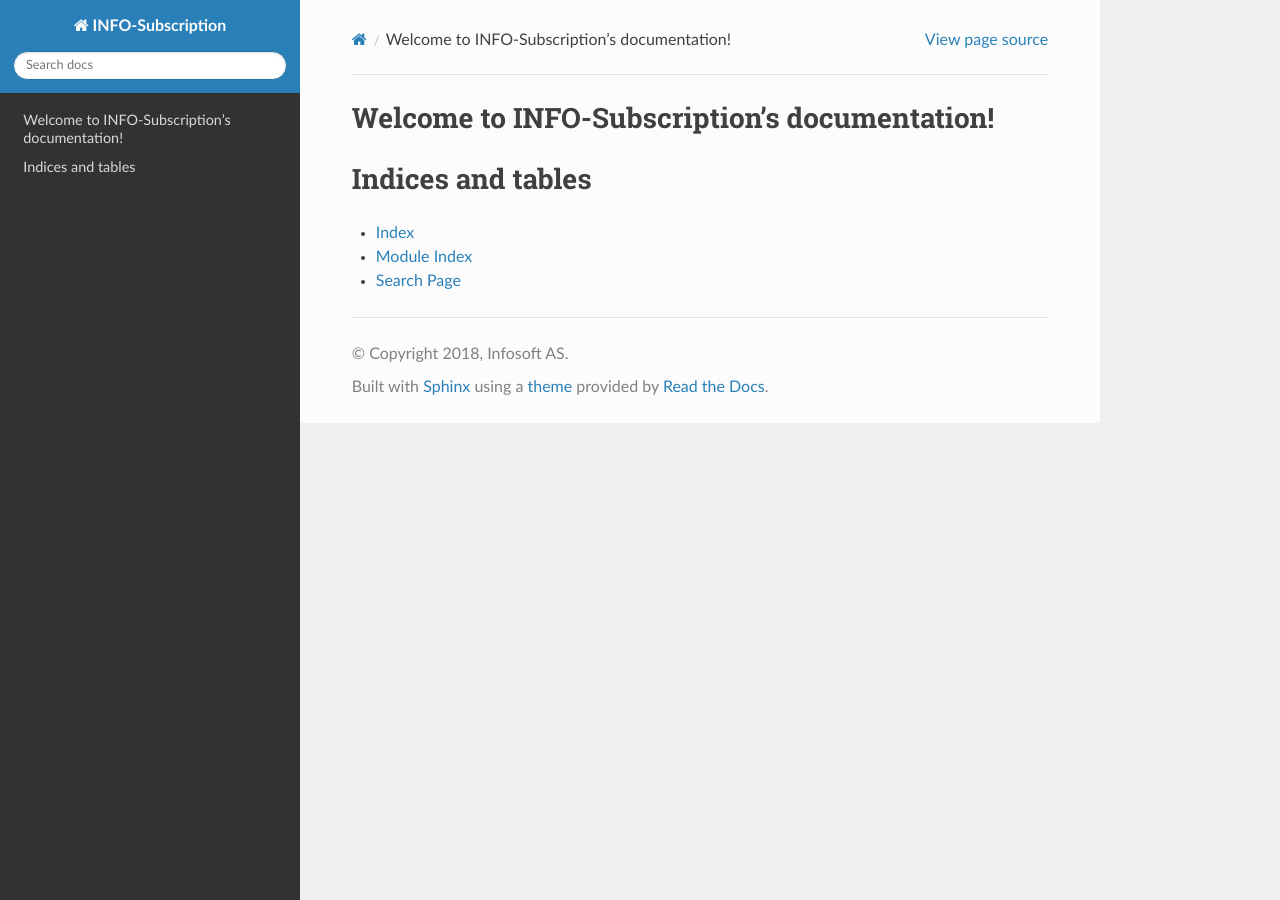
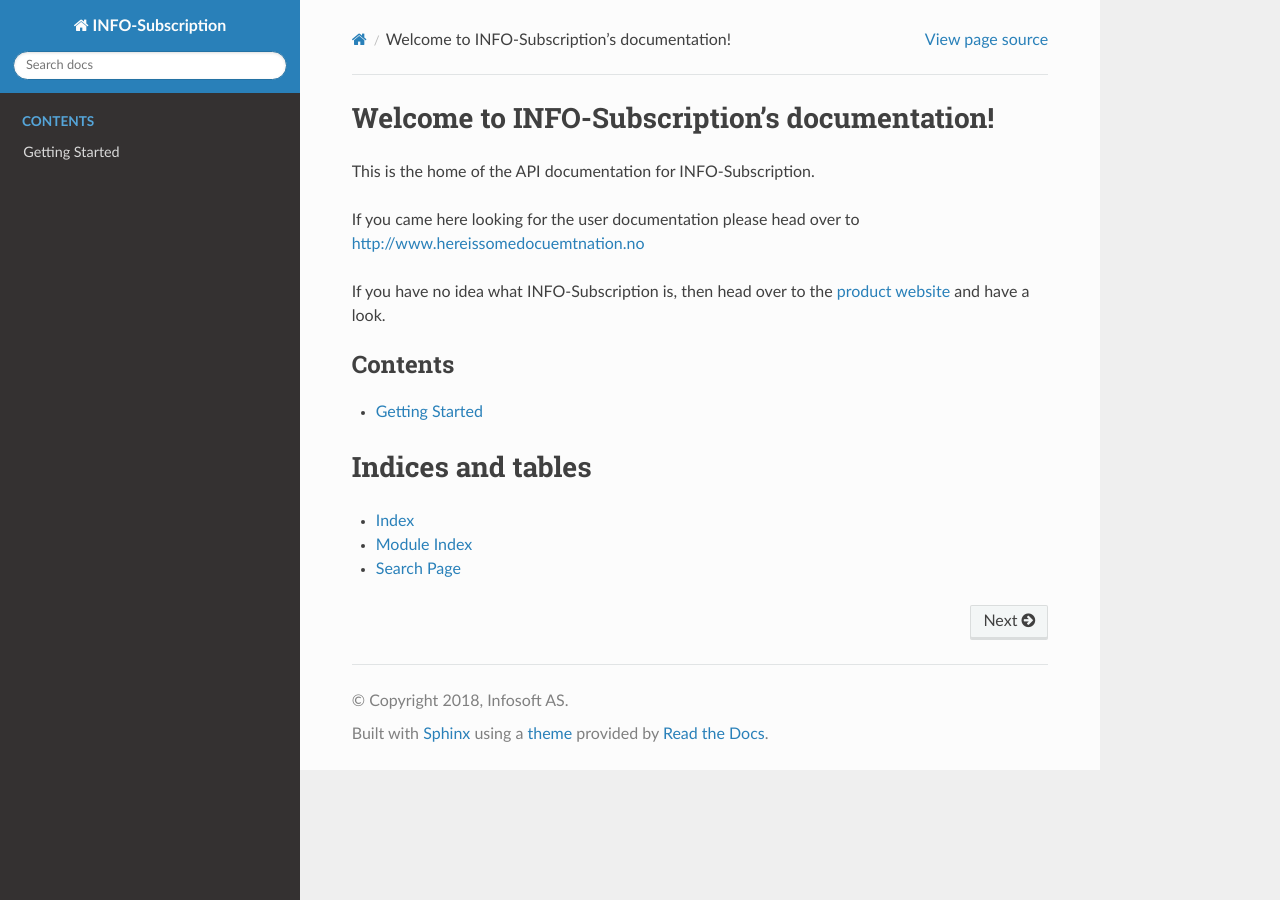
Before and after one commit to infosoftas/info-subscription-doc, a Sphinx documentation site: the page built from source/index.rst, in a window 1280 px wide. Built offline with Sphinx 7.4.7 and the Read the Docs theme 2.0.0, drawn with Linux system fonts in a browser that asks for light colours; formulas are drawn with MathJax 3.

Commit message:
Added sample getting started file

```diff
--- a/source/index.rst
+++ b/source/index.rst
@@ -6,10 +6,16 @@
 Welcome to INFO-Subscription's documentation!
 =============================================
 
+This is the home of the API documentation for INFO-Subscription.
+
+If you came here looking for the user documentation please head over to http://www.hereissomedocuemtnation.no
+
+If you have no idea what INFO-Subscription is, then head over to the `product website <https://www.infosoft.as/solutions/info-subscription/>`_ and have a look.
+
 .. toctree::
-   :maxdepth: 2
-   :caption: Contents:
-
+    getting-started
+    :maxdepth: 2
+    :caption: Contents
 
 
 Indices and tables
```
Also changed, not shown: source/getting-started.rst (added, +10 -0 lines).
